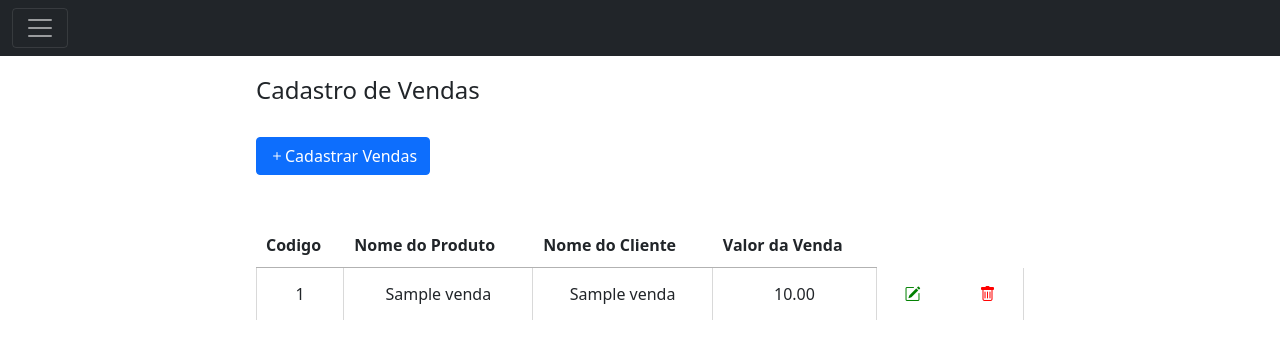
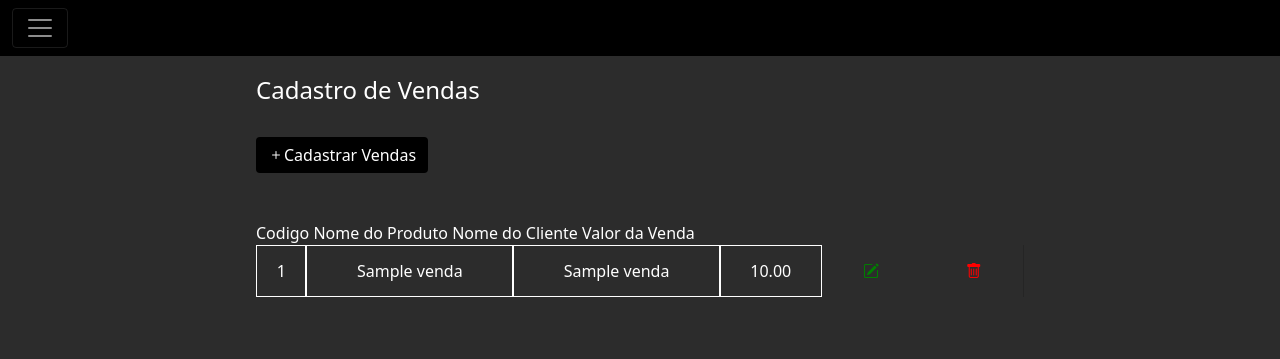
Before and after one commit to GustavoCastroDev/SistemaVendas, a PHP site: page / in a window 1280 px wide. Shown: the top 359 px of the page. Run offline with PHP 8.4, Linux system fonts and the light colour scheme; a user stored in the database is signed in; tables that the repository leaves empty hold one stand-in row (values such as "Sample post"); some libraries are stand-ins or nearby versions.

Commit message:
ajustes no projeto

```diff
--- a/db.php
+++ b/db.php
@@ -4,7 +4,7 @@
 $servidor = "localhost";
 $usuario = "root";
 $senha = "";
-$db = "sistemavendas";
+$db = "bd_principal";
 
 // Estabelecendo a conexão
 $conexao = mysqli_connect($servidor, $usuario, $senha, $db);
--- a/header.php
+++ b/header.php
@@ -20,14 +20,14 @@
      <title>Contador</title>
 </head>
 
-<body>
+<body style="background-color: #2c2c2c; color:white;">
     <header>
         <?php if (isset($_SESSION['login'])) {
             echo '
             <div class="collapse" id="navbarToggleExternalContent">
 
-                <div class="bg-dark p-4">
-                    <h5 class="text-white h4">Sell <span class="text-muted">Tracker</span></h5>
+                <div class="bg p-4" style="background-color: black">
+                    <h5 class="text-white h4" >Sell <span class="text-muted">Tracker</span></h5>
                     <div>
                         <a href="?pagina=cadastros" class="linkMenu">
                                 Cadastrar Vendas
@@ -40,8 +40,8 @@
                     </div>
                 </div>
             </div>
-            <nav class="navbar navbar-dark bg-dark">
-                <div class="container-fluid">
+            <nav class="navbar navbar-dark bg" style="background-color: black">
+                <div class="container-fluid" style="background-color: black; color: black;">
                     <button class="navbar-toggler" type="button" data-bs-toggle="collapse" data-bs-target="#navbarToggleExternalContent" aria-controls="navbarToggleExternalContent" aria-expanded="false" aria-label="Toggle navigation">
                     <span class="navbar-toggler-icon"></span>
                     </button>
--- a/views/cadastros.php
+++ b/views/cadastros.php
@@ -1,26 +1,26 @@
 <div class="caixa">
     <h4>Cadastro de Vendas</h4>
     <br>
-    <a type="button" class="btn btn-primary" href="?pagina=novoCadastro"><i class="bi bi-plus"></i>Cadastrar Vendas</a>
+    <a type="button" class="btn btn-primary" style="background-color: black; border: none;"  href="?pagina=novoCadastro"><i class="bi bi-plus"></i>Cadastrar Vendas</a>
     <br><br><br>
     <div>
         <table id="table_id" class="cell-border">
             <thead>
                 <tr>
-                    <th>Codigo</th>
-                    <th>Nome do Produto</th>
-                    <th>Nome do Cliente</th>
-                    <th>Valor da Venda</th>
+                    <th">Codigo</th>
+                    <th">Nome do Produto</th>
+                    <th">Nome do Cliente</th>
+                    <th">Valor da Venda</th>
                 </tr>
             </thead>
             <tbody>
                 <?php
                 while ($linha = mysqli_fetch_array($consultaCadastros)) {
                     echo '<tr>';
-                    echo '<td style="word-wrap: break-word">' . $linha['id'] . '</td>';
-                    echo '<td style="word-wrap: break-word">' . $linha['nome_produto'] . '</td>';
-                    echo '<td style="word-wrap: break-word">' . $linha['nome_cliente'] . '</td>';
-                    echo '<td style="word-wrap: break-word">' . $linha['valor'] . '</td>';
+                    echo '<td style="word-wrap: break-word; border: white solid 1px">' . $linha['id'] . '</td>';
+                    echo '<td style="word-wrap: break-word; border: white solid 1px">' . $linha['nome_produto'] . '</td>';
+                    echo '<td style="word-wrap: break-word; border: white solid 1px">' . $linha['nome_cliente'] . '</td>';
+                    echo '<td style="word-wrap: break-word; border: white solid 1px">' . $linha['valor'] . '</td>';
 
                     echo '<td>
                     <div class="row">
--- a/views/home.php
+++ b/views/home.php
@@ -4,15 +4,15 @@
         <h3>Sell Tracker</h3>
         <div class="form-group">
             <label for="exampleInputEmail1">Login</label>
-            <input type="text" class="form-control" name="usu_login" placeholder="Digite seu login">
+            <input type="text" style="background-color: black; color: white; border:none;" class="form-control" name="usu_login" placeholder="Digite seu login">
         </div>
         <br>
         <div class="form-group">
             <label for="exampleInputPassword1">Senha</label>
-            <input type="password" class="form-control" name="usu_senha" placeholder="Digite sua senha">
+            <input type="password" style="background-color: black; color: white; border:none;" class="form-control" name="usu_senha" placeholder="Digite sua senha">
         </div>
         <br>
-        <button type="submit" class="btn btn-primary">Entrar</button>
+        <button type="submit" class="btn btn-primary" style="background-color: black; color: white; border:none;">Entrar</button>
         <br><br>
     </form>
     <!--Fim Login-->
--- a/views/novoCadastro.php
+++ b/views/novoCadastro.php
@@ -7,17 +7,17 @@
     <form method="post" action="insereCadastro.php" autocomplete="off">
         <div class="mb-3">
             <label for="titulo" class="form-label">Nome do Produto:</label>
-            <input type="text" class="form-control" id="titulo" name="titulo" required>
+            <input type="text" class="form-control" id="nome_produto" name="nome_produto" required>
         </div>
 
         <div class="mb-3">
             <label for="autor" class="form-label">Nome do Cliente:</label>
-            <input type="text" class="form-control" id="autor" name="autor" required>
+            <input type="text" class="form-control" id="nome_cliente" name="nome_cliente" required>
         </div>
 
         <div class="mb-3">
             <label for="genero" class="form-label">Valor da Venda:</label>
-            <input type="text" class="form-control" id="genero" name="genero" required>
+            <input type="text" class="form-control" id="valor" name="valor" required>
         </div>
 
         <button type="submit" class="btn btn-primary">Cadastrar</button>
```
Also changed, not shown: insereCadastro.php (+4 -4 lines), processaEditaCadastro.php (+5 -5 lines), views/editaCadastro.php (+6 -6 lines), css/style.css (line endings or trailing spaces).
